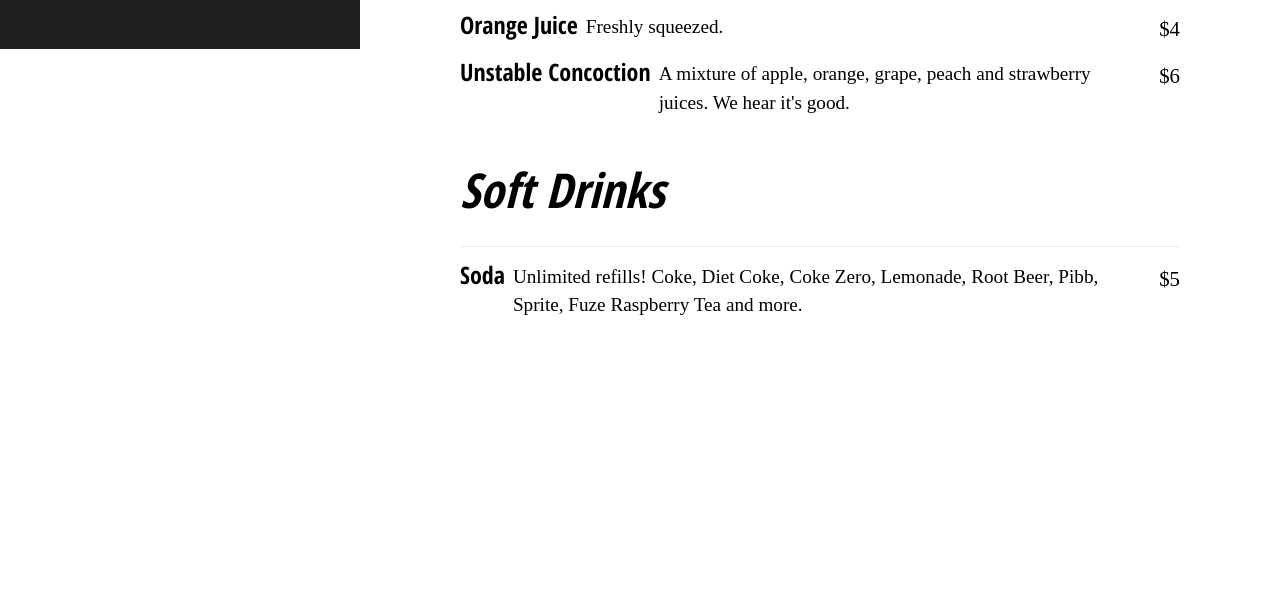
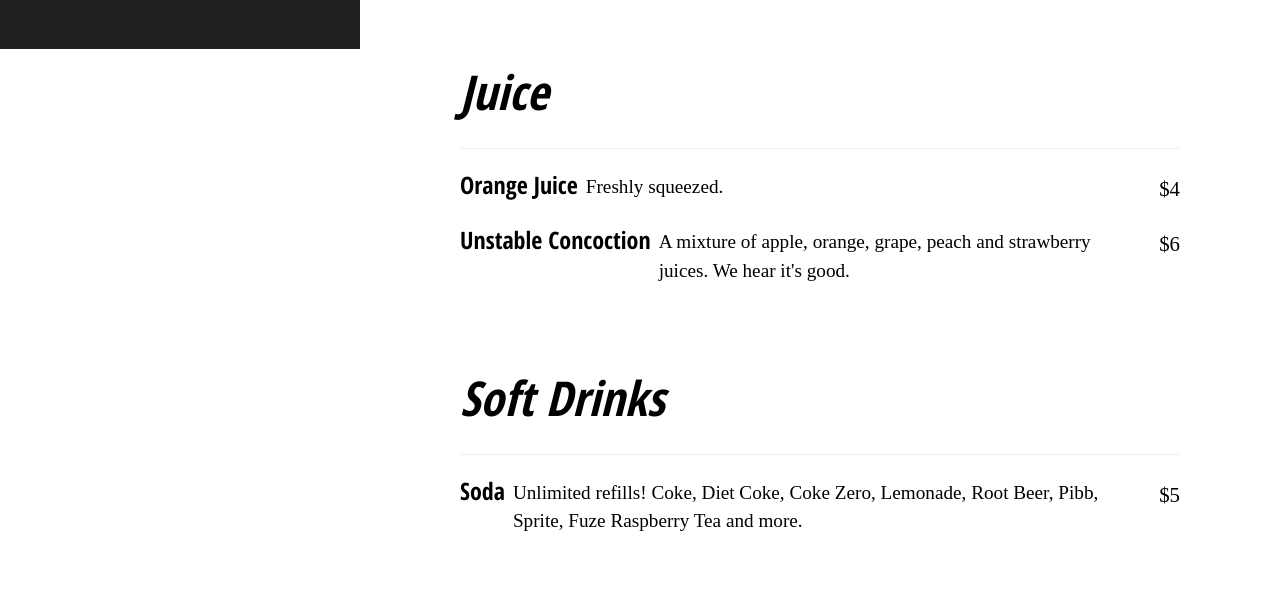
Before and after one commit to Legend28469/restaurant, a Gatsby site: page /drinks in a window 1280 px wide. Shown: the part 751-1367 px from the top of the page. Before the commit the page ends 1071 px from the top, so only its background shows below. Built offline with nearby package versions, Linux system fonts and the light colour scheme; Gatsby itself is replaced by a stand-in of ours.

Commit message:
Fixed spacing on menu display

```diff
--- a/src/components/menuDisplay.js
+++ b/src/components/menuDisplay.js
@@ -45,7 +45,7 @@ export default ({ data }) => {
   }, [data])
 
   return (
-    <React.Fragment>
+    <Container>
       {menuItems.map(item => {
         return (
           <React.Fragment key={item.type}>
@@ -62,12 +62,16 @@ export default ({ data }) => {
           </React.Fragment>
         )
       })}
-    </React.Fragment>
+    </Container>
   )
 }
 
+const Container = styled.div`
+  padding-bottom: 5rem;
+`
+
 const Title = styled.h1`
-  margin-top: 3rem;
+  margin-top: 5.5rem;
   font-size: 3rem;
   font-weight: 700;
   padding-bottom: 2rem;
@@ -83,7 +87,7 @@ const SubTitle = styled.h3`
 `
 
 const ItemContainer = styled.div`
-  margin-top: 1rem;
+  margin-top: 1.5rem;
   display: flex;
   justify-content: space-between;
 `
```
